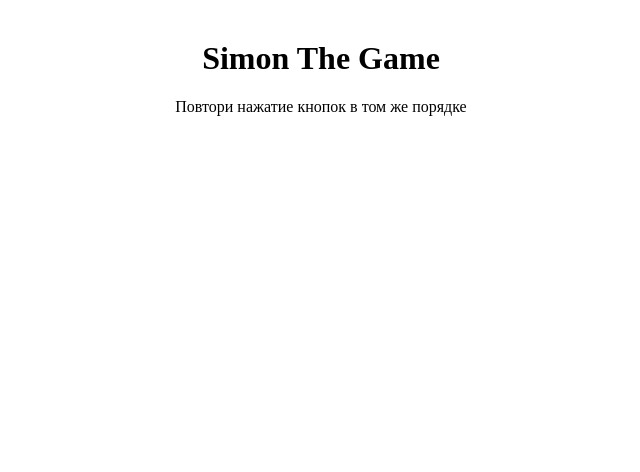
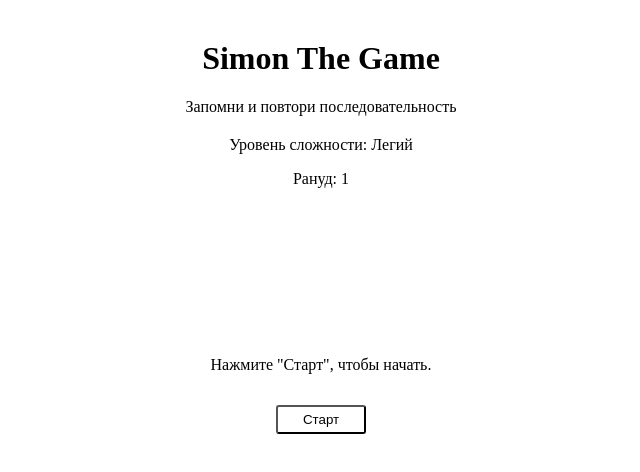
Before and after one commit to Albina25/simon-the-game, a Vue app: page / in a window 1280 px wide. Shown: the top 472 px of the page, without its empty margins (319-959 px from the left). Built offline with nearby package versions, Linux system fonts and the light colour scheme; the HTML template or start-up script is replaced by a standard one.

Commit message:
fix: add text, add random three cells

```diff
--- a/public/index.html
+++ b/public/index.html
@@ -5,7 +5,8 @@
     <meta http-equiv="X-UA-Compatible" content="IE=edge">
     <meta name="viewport" content="width=device-width,initial-scale=1.0">
     <link rel="icon" href="<%= BASE_URL %>favicon.ico">
-    <title><%= htmlWebpackPlugin.options.title %></title>
+<!--    <title><%= htmlWebpackPlugin.options.title %></title>-->
+    <title>Simon The Game</title>
   </head>
   <body>
     <noscript>
--- a/src/App.vue
+++ b/src/App.vue
@@ -1,7 +1,7 @@
 <template>
   <div class="app">
     <h1 class="title">Simon The Game</h1>
-    <p>Повтори нажатие кнопок в том же порядке</p>
+    <p>Запомни и повтори последовательность</p>
 
     <playing-field></playing-field>
   </div>
--- a/src/assets/scss/reset.scss
+++ b/src/assets/scss/reset.scss
@@ -2,7 +2,7 @@
   margin: 0;
   padding: 0;
   box-sizing: border-box;
-  font-family: "Roboto", "Open Sans", "Helvetica Neue", Helvetica, Arial, sans-serif;
+  font-family: Verdana, Helvetica, Arial, sans-serif;
   font-weight: 550;
 }
 
@@ -54,6 +54,12 @@ select {
   font: inherit;
 }
 
+button {
+  border: none;
+  outline: none;
+  cursor: pointer;
+}
+
 ::-webkit-scrollbar {
   width: 2px;
 }
--- a/src/assets/scss/variables.scss
+++ b/src/assets/scss/variables.scss
@@ -5,4 +5,5 @@
   --gray-25white: #F2F2F2;
   --gray-20white: #999999;
   --black-light: #353535;
+  --white: #FFFFFF;
 }
--- a/src/components/FieldCell.vue
+++ b/src/components/FieldCell.vue
@@ -1,21 +1,38 @@
 <template>
-  <div class="filed-cell"></div>
+  <div class="filed-cell">
+    <span
+      :class="['cell', cell.sequence > 0 ? 'filed-cell-active' : '']"
+    ></span>
+  </div>
 </template>
 
 <script>
 export default {
   name: "FieldCell",
+  props: {
+    cell: {
+      type: Object,
+      required: true,
+    },
+  },
 };
 </script>
 
 <style scoped lang="scss">
 .filed-cell {
-  //position: relative;
+  .cell {
     width: 50px;
     height: 50px;
     background: var(--gray-20white);
     margin: 5px;
     display: inline-block;
     cursor: pointer;
+    transition: 0.4s;
+    transform-style: preserve-3d;
+  }
+  .filed-cell-active {
+    background-color: var(--green);
+    transform: rotateX(180deg);
+  }
 }
 </style>
--- a/src/components/PlayingField.vue
+++ b/src/components/PlayingField.vue
@@ -1,6 +1,19 @@
 <template>
   <div class="playing-field">
-    <field-cell v-for="i of 4" :key="i"> </field-cell>
+    <div>
+      <p class="difficult">Уровень сложности: {{ currentDifficult }}</p>
+      <p>Рануд: {{ round }}</p>
+    </div>
+    <div class="field">
+      <field-cell v-for="cell of cells" :cell="cell" :key="cell.id">
+      </field-cell>
+    </div>
+    <div class="action">
+      <p>Нажмите "Старт", чтобы начать.</p>
+      <button class="btn btn-start action__btn-start" @click="start">
+        Старт
+      </button>
+    </div>
   </div>
 </template>
 
@@ -12,16 +25,79 @@ export default {
   components: {
     FieldCell,
   },
+  data() {
+    return {
+      round: 1,
+      difficult: ["Легий", "Средний", "Сложный"],
+      currentDifficult: "Легий",
+      numberOfCells: 4,
+      cells: [],
+    };
+  },
+  beforeMount() {
+    this.createPlayingField();
+  },
+  methods: {
+    start() {
+      this.createPlayingField();
+      this.getRandomCells();
+    },
+    createPlayingField() {
+      this.cells = [];
+      for (let i = 0; i < this.numberOfCells; i++) {
+        this.cells.push({
+          id: i,
+          randomSelected: false,
+          sequence: 0,
+          clicked: false,
+        });
+      }
+    },
+    getRandomCells() {
+      for (let i = 0; i < 3; i++) {
+        const index = this.getRandomInt(this.numberOfCells);
+
+        if (this.cells[index].randomSelected === false) {
+          this.cells[index].randomSelected = true;
+          this.cells[index].sequence = i + 1;
+        } else {
+          i--;
+        }
+      }
+    },
+    getRandomInt(max) {
+      return Math.floor(Math.random() * max);
+    },
+  },
 };
 </script>
 
 <!-- Add "scoped" attribute to limit CSS to this component only -->
 <style scoped lang="scss">
 .playing-field {
+  width: 500px;
+  margin: 20px auto;
+}
+.field {
   display: flex;
   flex-wrap: wrap;
   width: 120px;
   background: var(--gray-60white);
   margin: 20px auto;
 }
+
+.btn {
+  border-radius: 3px;
+  padding: 5px 25px;
+}
+
+.btn-start {
+  margin: 15px;
+  color: var(--white);
+  background-color: var(--green);
+}
+
+.difficult {
+  color: var(--gray-20white);
+}
 </style>
```
Lines whose indentation alone changed are shown as unchanged.
